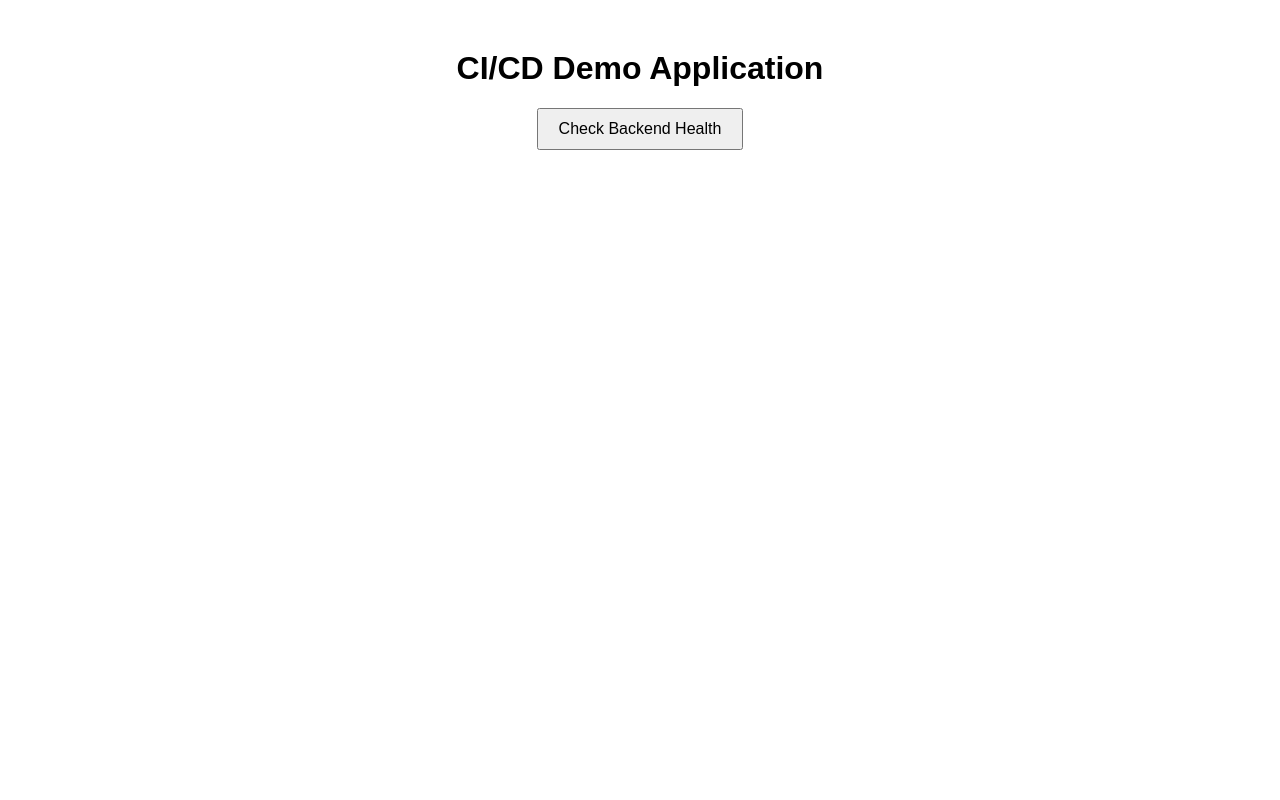
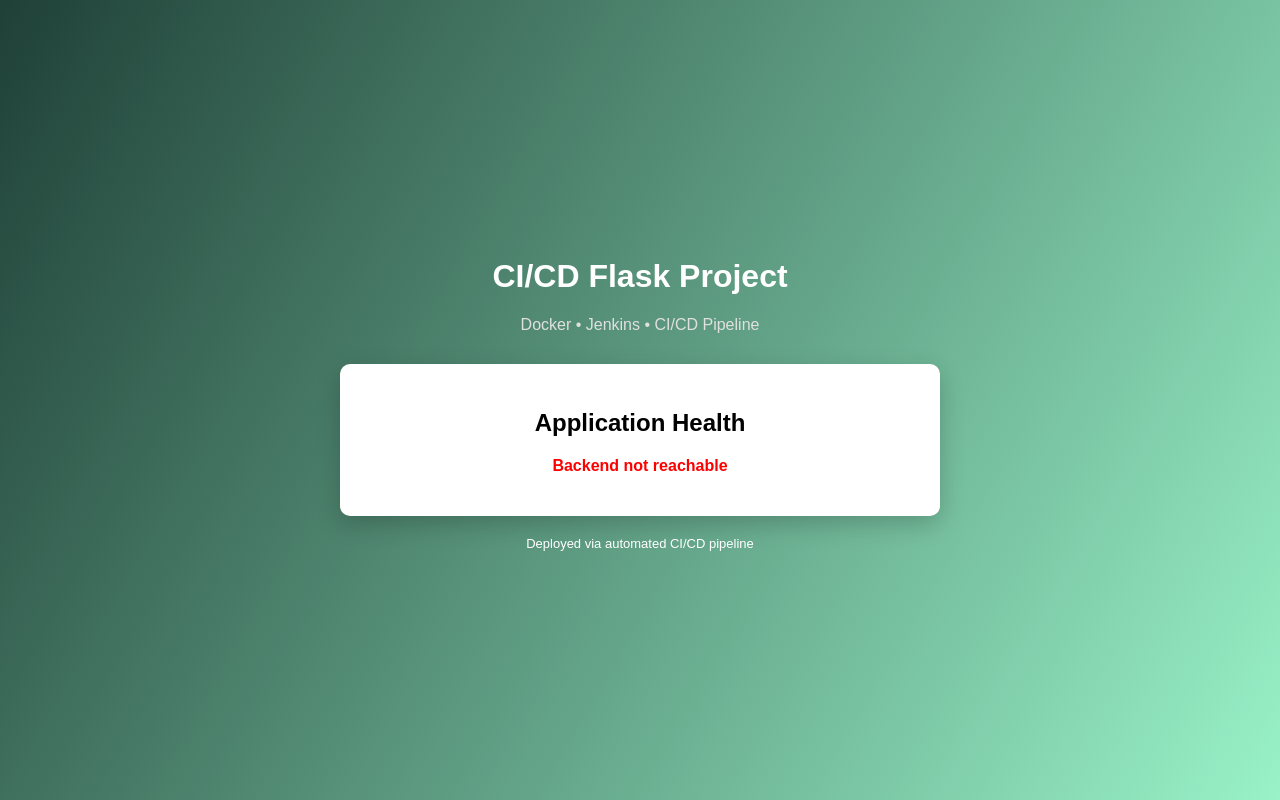
Before and after one commit to mmanojkumar4/ci-cd-capstone-project, a Flask app: template frontend/templates/index.html in a window 1280 px wide. Run offline with Flask 3, Linux system fonts and the light colour scheme; the template is opened without the code that fills it, so the values that code supplies are empty; some libraries are stand-ins or nearby versions.

Commit message:
final update

```diff
--- a/backend/app/main.py
+++ b/backend/app/main.py
@@ -1,22 +1,38 @@
 from flask import Flask, jsonify
-from flask_cors import CORS
-from app.db import get_db_connection
+import psycopg2
+import os
 
 app = Flask(__name__)
-CORS(app)
 
-@app.route("/")
-def home():
-    return jsonify({"message": "Backend is running"})
+def get_db_connection():
+    return psycopg2.connect(
+        host="postgres_db",
+        port=5432,
+        database="appdb",
+        user="postgres",
+        password="postgres",
+        connect_timeout=5
+    )
+
 
 @app.route("/health")
 def health():
     try:
         conn = get_db_connection()
         conn.close()
-        return jsonify({"status": "UP", "database": "CONNECTED"})
+        return jsonify({
+            "status": "UP",
+            "database": "CONNECTED"
+        }), 200
     except Exception as e:
-        return jsonify({"status": "DOWN", "error": str(e)})
+        return jsonify({
+            "status": "DOWN",
+            "error": str(e)
+        }), 500
+
+@app.route("/")
+def home():
+    return jsonify({"message": "Backend is running"}), 200
 
 if __name__ == "__main__":
     app.run(host="0.0.0.0", port=5000)
--- a/docker-compose.staging.yml
+++ b/docker-compose.staging.yml
@@ -11,7 +11,7 @@
   backend:
     image: flask-backend
     ports:
-      - "5001:5000"   # 👈 STAGING PORT
+      - "5001:5000"
     environment:
       DB_HOST: postgres
       DB_PORT: 5432
@@ -24,7 +24,7 @@
   frontend:
     image: flask-frontend
     ports:
-      - "9091:80"     # 👈 STAGING PORT
+      - "9091:80"
     depends_on:
       - backend
 
--- a/frontend/static/css/style.css
+++ b/frontend/static/css/style.css
@@ -1,16 +1,51 @@
-body {
-    font-family: Arial, sans-serif;
-    text-align: center;
-    margin-top: 50px;
+* {
+  box-sizing: border-box;
+  font-family: Arial, Helvetica, sans-serif;
 }
 
-button {
-    padding: 10px 20px;
-    font-size: 16px;
-    cursor: pointer;
+body {
+  background: linear-gradient(120deg, #1f4037, #99f2c8);
+  min-height: 100vh;
+  margin: 0;
+  display: flex;
+  justify-content: center;
+  align-items: center;
 }
 
-#result {
-    margin-top: 20px;
-    font-weight: bold;
+.container {
+  width: 90%;
+  max-width: 600px;
+  text-align: center;
 }
+
+h1 {
+  color: #fff;
+}
+
+.subtitle {
+  color: #e0e0e0;
+  margin-bottom: 30px;
+}
+
+.card {
+  background: #ffffff;
+  padding: 25px;
+  border-radius: 10px;
+  box-shadow: 0 8px 25px rgba(0,0,0,0.2);
+}
+
+.success {
+  color: green;
+  font-weight: bold;
+}
+
+.error {
+  color: red;
+  font-weight: bold;
+}
+
+footer {
+  margin-top: 20px;
+  color: #fff;
+  font-size: 13px;
+}
--- a/frontend/static/js/app.js
+++ b/frontend/static/js/app.js
@@ -1,13 +1,15 @@
-function checkHealth() {
-   fetch("http://localhost:5000/health")
-
-        .then(response => response.json())
-        .then(data => {
-            document.getElementById("result").innerText =
-                "Backend Status: " + data.status;
-        })
-        .catch(error => {
-            document.getElementById("result").innerText =
-                "Backend is not reachable";
-        });
-}
+document.addEventListener("DOMContentLoaded", () => {
+  fetch("/api/health")
+    .then(response => response.json())
+    .then(data => {
+      document.getElementById("status").innerText =
+        `Backend: ${data.status} | Database: ${data.database}`;
+      document.getElementById("status").className = "success";
+    })
+    .catch(error => {
+      console.error(error);
+      document.getElementById("status").innerText =
+        "Backend not reachable";
+      document.getElementById("status").className = "error";
+    });
+});
--- a/frontend/templates/index.html
+++ b/frontend/templates/index.html
@@ -1,18 +1,26 @@
 <!DOCTYPE html>
 <html lang="en">
 <head>
-    <meta charset="UTF-8">
-    <title>CI/CD Flask App</title>
-    <link rel="stylesheet" href="/static/css/style.css">
+  <meta charset="UTF-8">
+  <title>CI/CD Flask Project</title>
+  <link rel="stylesheet" href="/static/css/style.css">
 </head>
 <body>
 
-    <h1>CI/CD Demo Application</h1>
+  <div class="container">
+    <h1> CI/CD Flask Project</h1>
+    <p class="subtitle">Docker • Jenkins • CI/CD Pipeline</p>
 
-    <button onclick="checkHealth()">Check Backend Health</button>
+    <div class="card">
+      <h2>Application Health</h2>
+      <p id="status">Checking backend...</p>
+    </div>
 
-    <div id="result"></div>
+    <footer>
+      <p>Deployed via automated CI/CD pipeline</p>
+    </footer>
+  </div>
 
-    <script src="/static/js/app.js"></script>
+  <script src="/static/js/app.js"></script>
 </body>
 </html>
```
Also changed, not shown: docker-compose.yml (+15 -9 lines), backend/app/health.py (line endings or trailing spaces), backend/app/init_db.py (line endings or trailing spaces), backend/tests/test_health.py (line endings or trailing spaces), 8 other files.
